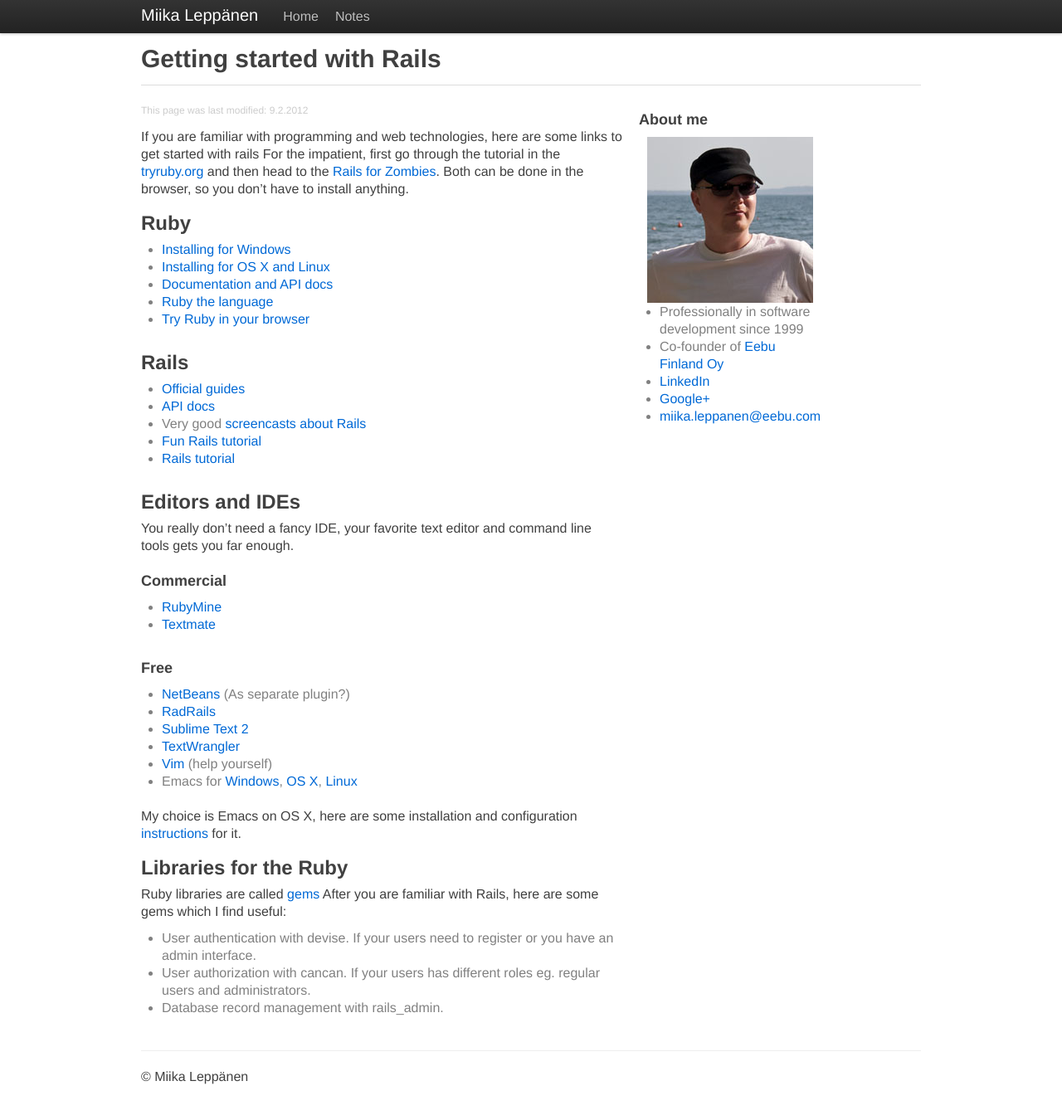
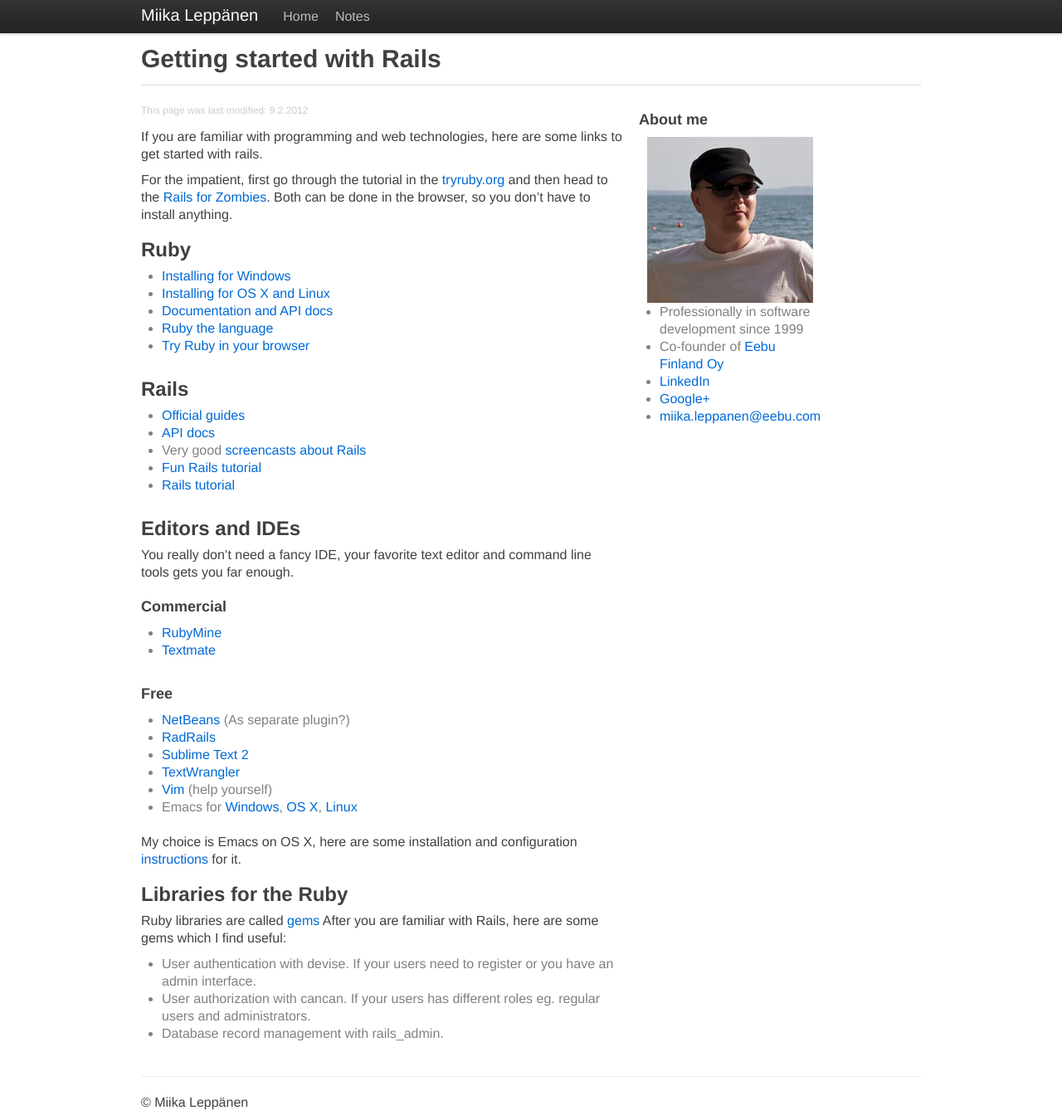
Before and after one commit to milep/milep.github.com, a Jekyll site: the page built from notes/getting-started-with-rails.markdown, in a window 1280 px wide and 1350 px high. Shown: the whole window at 83% size. Built offline with Jekyll 4.4.1, drawn with Linux system fonts in a browser that asks for light colours.

Commit message:
minor fixes

```diff
--- a/notes/getting-started-with-rails.markdown
+++ b/notes/getting-started-with-rails.markdown
@@ -4,7 +4,8 @@ layout: default
 modified: 9.2.2012
 ---
 
-If you are familiar with programming and web technologies, here are some links to get started with rails
+If you are familiar with programming and web technologies, here are some links to get started with rails.
+
 For the impatient, first go through the tutorial in the [tryruby.org](http://tryruby.org) and then head to the [Rails for Zombies](http://www.codeschool.com/courses/rails-for-zombies). Both can be done in the browser, so you don't have to install anything.
 
 ## Ruby
```
